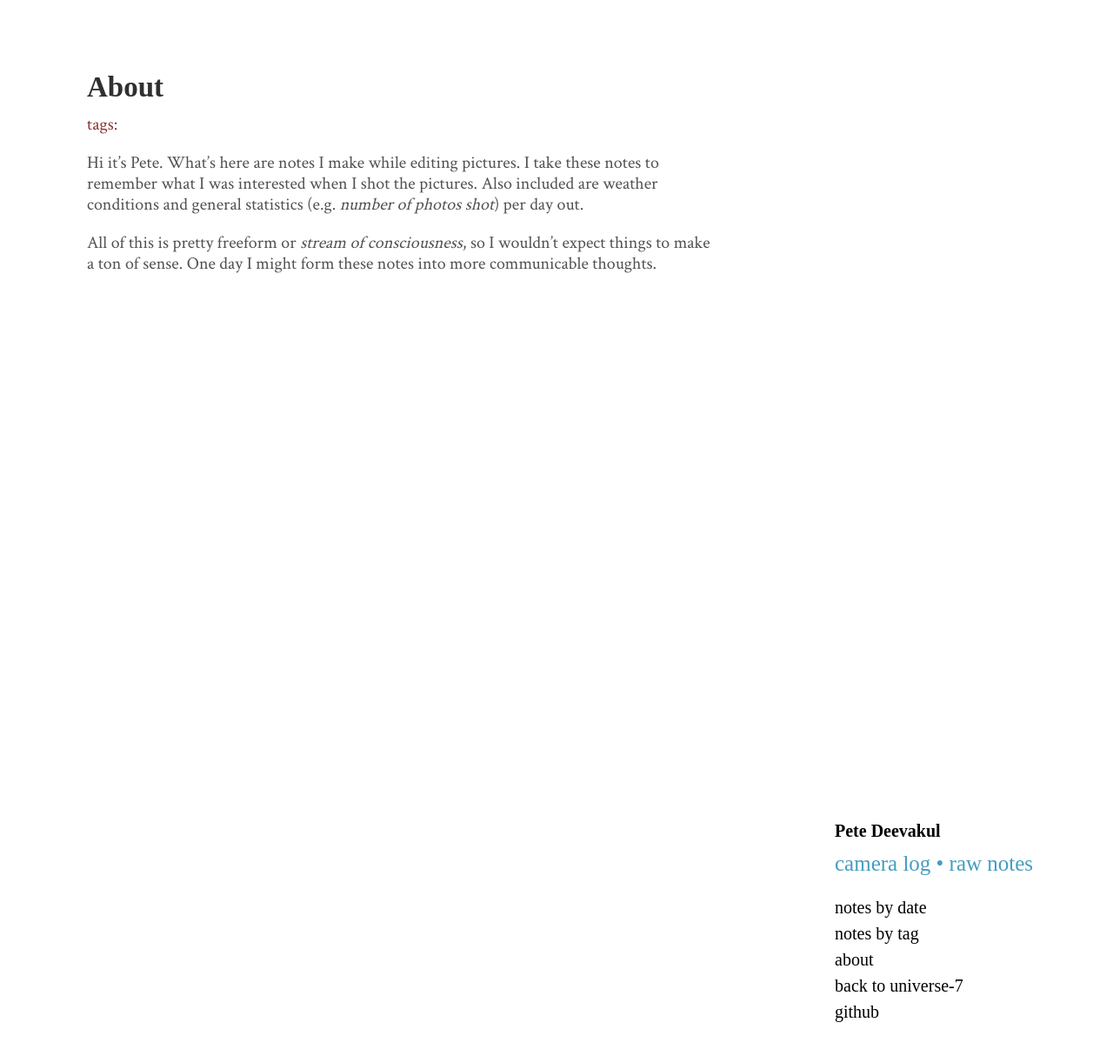
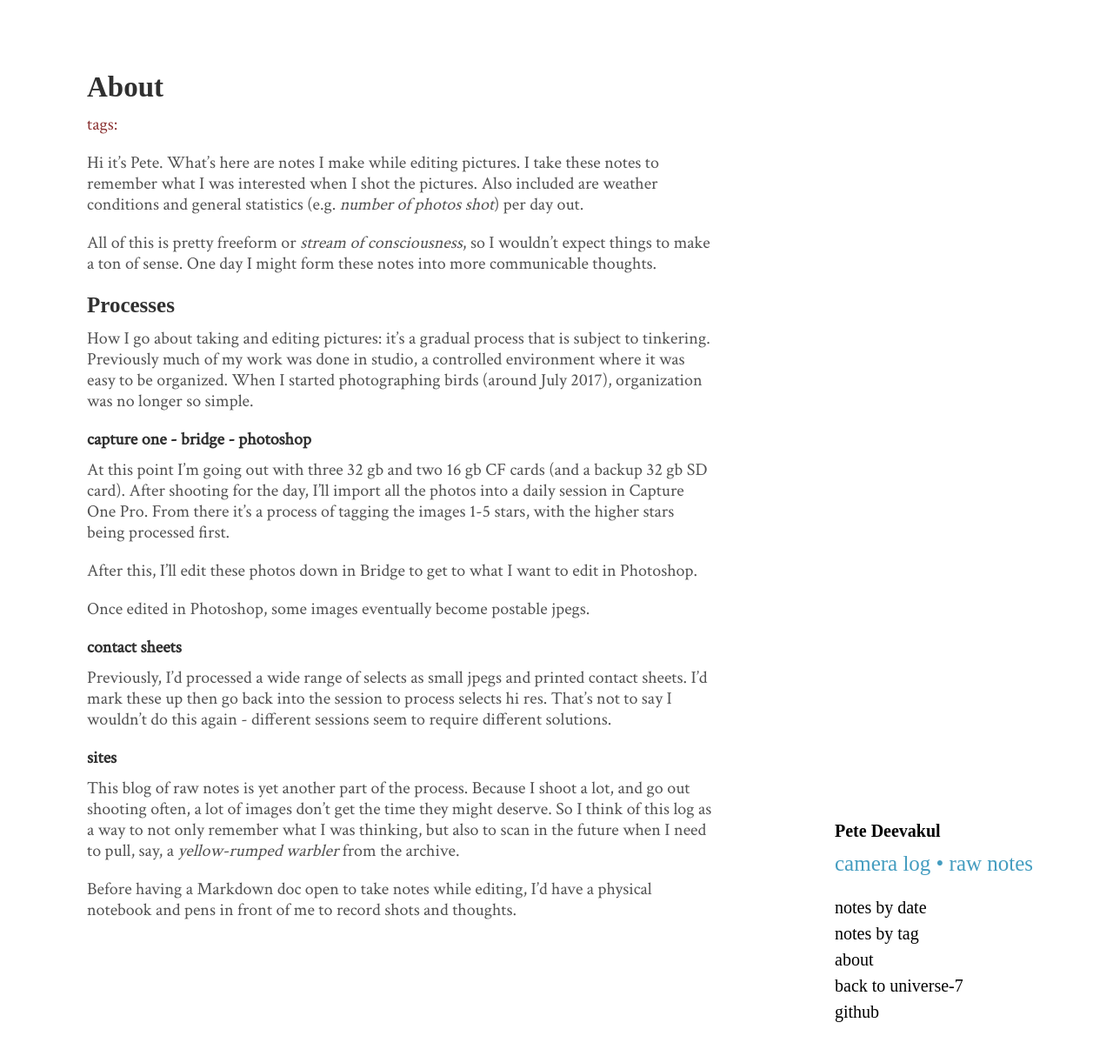
Before and after one commit to universe-7/camera-log, a Jekyll site: the page built from about.md, in a window 1280 px wide and 1218 px high. Shown: the top 1214 px of the window at 87% size. Built offline with Jekyll 4.4.1, drawn with Linux system fonts in a browser that asks for light colours; some web fonts are replaced.

Commit message:
ramble on

```diff
--- a/about.md
+++ b/about.md
@@ -6,3 +6,26 @@ title: About
 Hi it's Pete. What's here are notes I make while editing pictures. I take these notes to remember what I was interested when I shot the pictures. Also included are weather conditions and general statistics (e.g. _number of photos shot_) per day out.
 
 All of this is pretty freeform or _stream of consciousness_, so I wouldn't expect things to make a ton of sense. One day I might form these notes into more communicable thoughts.
+
+## Processes
+
+How I go about taking and editing pictures: it's a gradual process that is subject to tinkering. Previously much of my work was done in studio, a controlled environment where it was easy to be organized. When I started photographing birds (around July 2017), organization was no longer so simple.
+
+#### capture one - bridge - photoshop
+
+At this point I'm going out with three 32 gb and two 16 gb CF cards (and a backup 32 gb SD card). After shooting for the day, I'll import all the photos into a daily session in Capture One Pro. From there it's a process of tagging the images 1-5 stars, with the higher stars being processed first.
+
+After this, I'll edit these photos down in Bridge to get to what I want to edit in Photoshop.
+
+Once edited in Photoshop, some images eventually become postable jpegs.
+
+#### contact sheets
+
+Previously, I'd processed a wide range of selects as small jpegs and printed contact sheets. I'd mark these up then go back into the session to process selects hi res. That's not to say I wouldn't do this again - different sessions seem to require different solutions.
+
+
+#### sites
+
+This blog of raw notes is yet another part of the process. Because I shoot a lot, and go out shooting often, a lot of images don't get the time they might deserve. So I think of this log as a way to not only remember what I was thinking, but also to scan in the future when I need to pull, say, a _yellow-rumped warbler_ from the archive.
+
+Before having a Markdown doc open to take notes while editing, I'd have a physical notebook and pens in front of me to record shots and thoughts.
```
